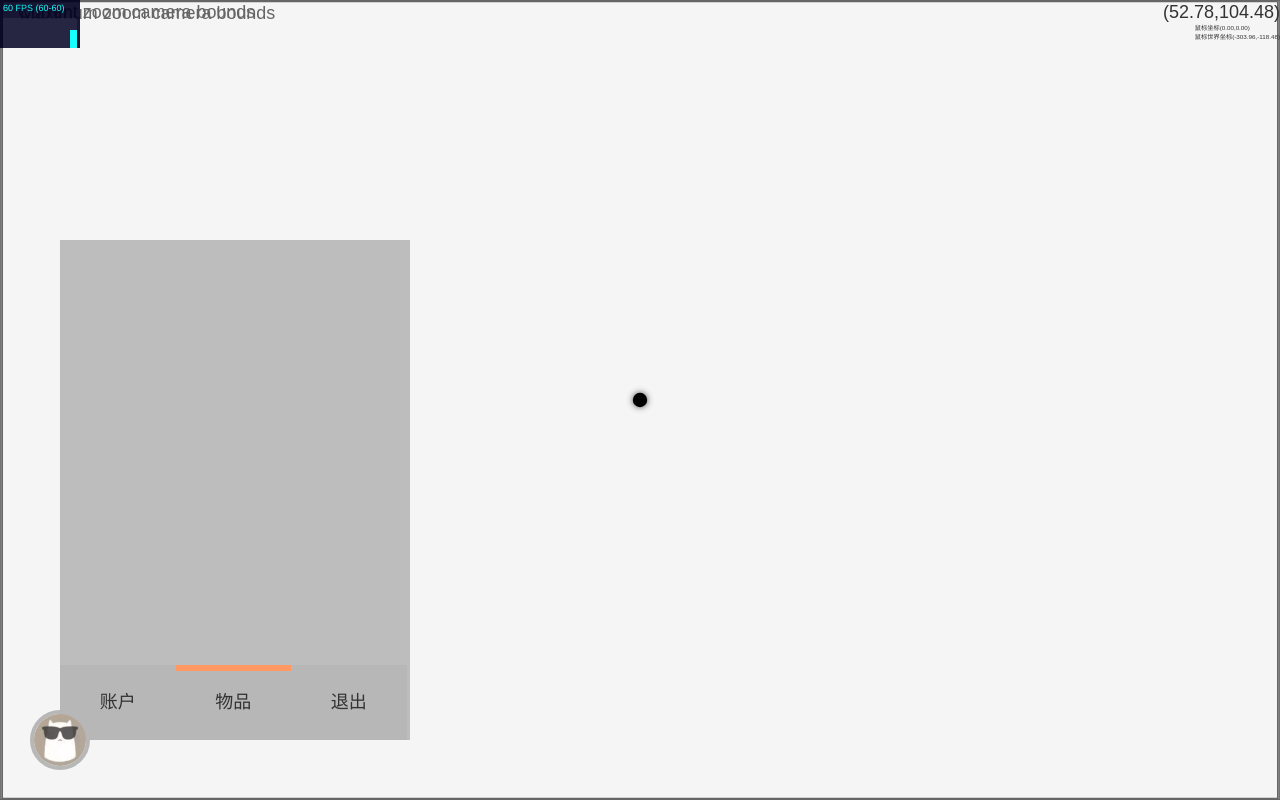
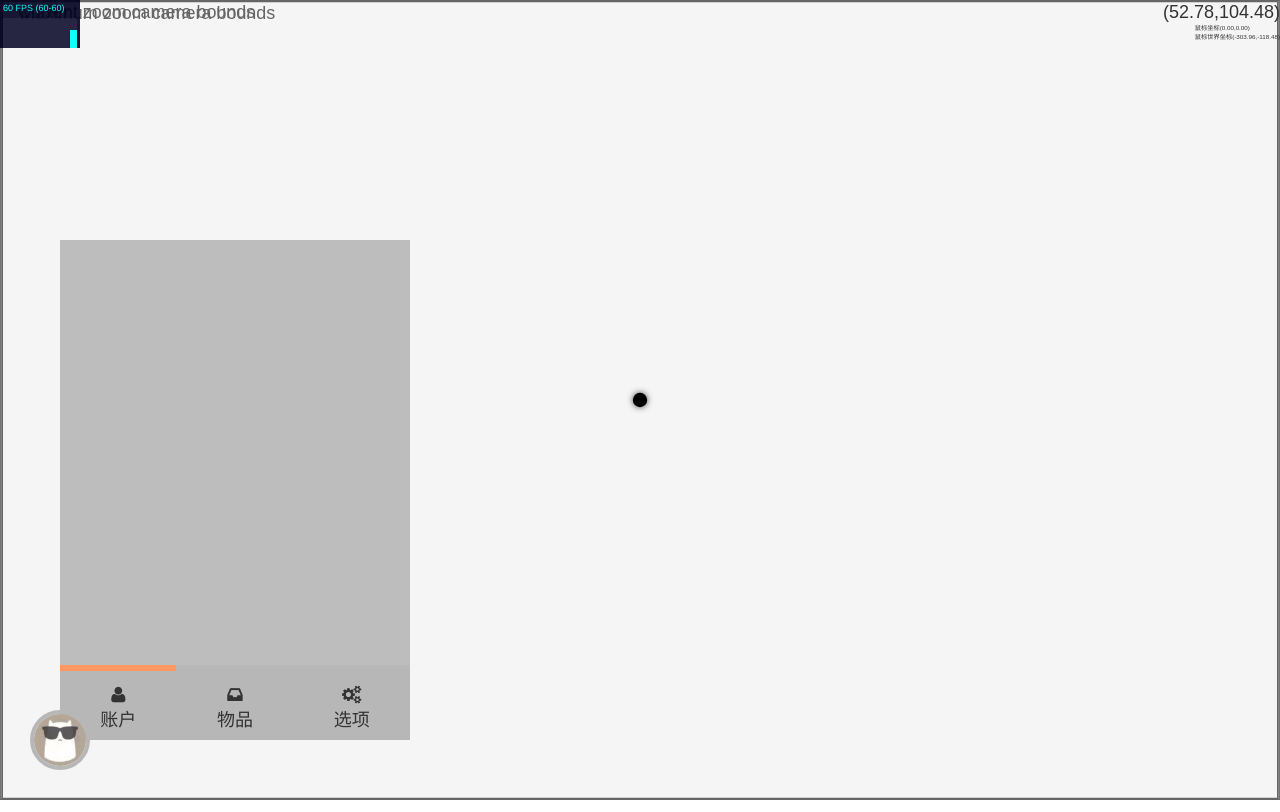
Before and after one commit to moonrailgun/WhiteWorld, a website: page web-server/public/main.html in a window 1280 px wide. Both pictures are taken after a click on the element 60 px from the left and 740 px from the top of the page. Drawn offline with Linux system fonts and the light colour scheme; no server answers.

Commit message:
图标与动画
ADD 选项图标
ADD 悬停动画

```diff
--- a/web-server/public/css/main.css
+++ b/web-server/public/css/main.css
@@ -17,7 +17,8 @@ body {
     left: 0;
     z-index: 2;
 }
-#position{
+
+#position {
     position: absolute;
     top: 0;
     right: 0;
@@ -25,9 +26,10 @@ body {
     font-size: 18px;
     text-align: right;
 }
+
 #debugInfo {
     position: absolute;
-    top:24px;
+    top: 24px;
     right: 0;
     z-index: 2;
 }
@@ -43,6 +45,7 @@ body {
     font-size: 1.5em;
     font-weight: bold;
 }
+
 #cant-connect a:link {
     color: #c0fdf7;
     text-decoration: underline;
@@ -68,11 +71,13 @@ body {
     font-size: 1.5em;
     border: 1px solid #fff;
 }
+
 #unsupported-browser p {
     color: #000;
     text-shadow: white 1px 1px 0;
     line-height: 1.4em;
 }
+
 #force-init-button {
     font-size: .6em;
     color: #e47c6c;
@@ -80,10 +85,12 @@ body {
     font-weight: bold;
     text-decoration: underline;
 }
+
 #force-init-button:hover {
     color: #999;
 }
-#unsupported-browser ul li  {
+
+#unsupported-browser ul li {
     display: inline;
     list-style-type: none;
     padding-right: 10px;
@@ -91,38 +98,39 @@ body {
     padding: 4px 10px 4px 10px;
     background-color: #606061;
     border-radius: 100px;
-    box-shadow:inset -1px -1px -5px #000;
+    box-shadow: inset -1px -1px 5px #000;
     text-shadow: none;
     font-size: .8em;
 }
-#unsupported-browser ul   {
+
+#unsupported-browser ul {
     margin: 20px 0px 20px 0px;
 }
 
-#chatText
-{
-    display:inline-block;
+#chatText {
+    display: inline-block;
 }
-#chatText,#chat
-{
-    font-size:3em;
+
+#chatText, #chat {
+    font-size: 3em;
     font-weight: bold;
     max-width: 70%;
 }
+
 #chat {
     display: block;
     position: absolute;
     top: 60%;
     left: 50%;
     padding: 10px 20px;
-    background: rgba(0,0,0,.6);
+    background: rgba(0, 0, 0, .6);
     border-radius: 20px;
     color: #fff;
     text-align: center;
-    border-style:none;
-    outline-style:none;
-    height:30px;
-    opacity:0;
+    border-style: none;
+    outline-style: none;
+    height: 30px;
+    opacity: 0;
     transition: opacity .2s linear;
     -o-transition: opacity .2s linear;
     -moz-transition: opacity .2s linear;
@@ -131,13 +139,14 @@ body {
     cursor: default;
 }
 
-#menu{
+#menu {
     position: absolute;
     z-index: 2;
     left: 30px;
     bottom: 30px;
 }
-#menu-button{
+
+#menu-button {
     width: 60px;
     height: 60px;
     border-radius: 500px;
@@ -145,7 +154,7 @@ body {
     border: solid 4px #b7b7b7;
 }
 
-#menu-content{
+#menu-content {
     position: absolute;
     background-color: rgba(183, 183, 183, 0.9);
     width: 350px;
@@ -155,44 +164,54 @@ body {
     z-index: -1;
     display: none;
 }
-#menu-main{
+
+#menu-main {
     height: 85%;
 }
-#menu-cell{
+
+#menu-cell {
     height: 15%;
     font-size: 18px;
     width: 100%;
 }
 
-#menu-cell li{
+#menu-cell li {
     display: block;
-    width: 33%;
+    width: 33.3333333333333%;
     text-align: center;
     margin: 0;
     height: 100%;
     /*padding: 30px 0;*/
-    box-sizing:border-box;
-    background-color:rgba(183, 183, 183,1);
+    box-sizing: border-box;
+    background-color: rgba(183, 183, 183, 1);
     position: relative;
     float: left;
 
+    transition: all 0.2s ease-in-out 0s;
+    -moz-transition: all 0.2s ease-in-out 0s;
+    -webkit-transition: all 0.2s ease-in-out 0s;
+    -o-transition: all 0.2s ease-in-out 0s;
+}
 
+#menu-cell li:hover {
+    background-color: rgb(159, 159, 159);
 }
-#menu-cell li span{
-    height: 25px;
+
+#menu-cell li span {
+    height: 40px;
     margin: auto;
     position: absolute;
-    top: 0; left: 0; bottom: 0; right: 0;
+    top: 0;
+    left: 0;
+    bottom: 0;
+    right: 0;
 }
 
-#menu-cell li.actived{
-    /*border-top: solid 5px #ff9863;*/
-}
-#menu-indicator{
+#menu-indicator {
     height: 6px;
     width: 33%;
     background-color: #ff9863;
     position: absolute;
     top: 85%;
-    left: 33%;
+    left: 0%;
 }
--- a/web-server/public/main.html
+++ b/web-server/public/main.html
@@ -4,6 +4,7 @@
     <meta charset="UTF-8">
     <meta name="viewport" content="width=device-width, initial-scale=1, maximum-scale=1, user-scalable=no">
     <link type="text/css" rel="stylesheet" href="./css/bootstrap.min.css"/>
+    <link type="text/css" rel="stylesheet" href="./css/font-awesome.css"/>
     <link type="text/css" rel="stylesheet" href="./css/common.css"/>
     <link type="text/css" rel="stylesheet" href="./css/main.css"/>
     <link type="text/css" rel="stylesheet" href="./css/tips.css"/>
@@ -20,6 +21,7 @@
     <div id="debugInfo"></div>
     <div id="tips"></div>
     <input id="chat" type="text"/>
+
     <div id="menu">
         <div id="menu-button">
             <img src="image/avatar.png" width="100%" height="100%">
@@ -29,9 +31,9 @@
 
             </div>
             <ul id="menu-cell" class="clearfix">
-                <li id="menu-account" class="actived"><span>账户</span></li>
-                <li id="menu-items"><span>物品</span></li>
-                <li id="menu-exit"><span>退出</span></li>
+                <li id="menu-account"><span><i class="icon-user"></i><p>账户</p></span></li>
+                <li id="menu-items"><span><i class="icon-inbox"></i><p>物品</p></span></li>
+                <li id="menu-setting"><span><i class="icon-cogs"></i><p>选项</p></span></li>
             </ul>
             <div id="menu-indicator"></div>
         </div>
```
